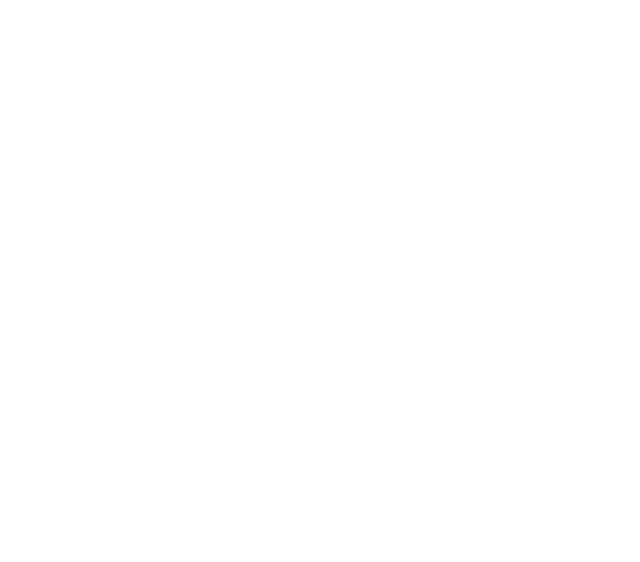
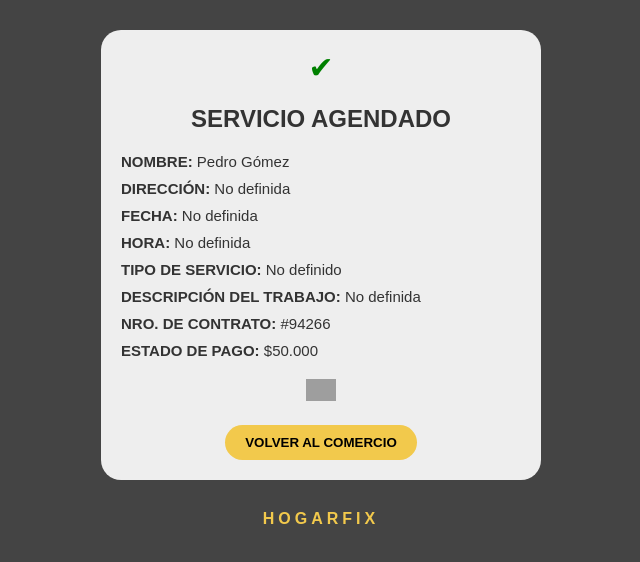
Before and after one commit to JPalacios-8/HogarFix, a plain HTML site: page html/confirmacion.html in a window 1280 px wide. Shown: the whole page, without its empty margins (319-959 px from the left). Drawn offline with Linux system fonts and the light colour scheme; grey boxes are pictures that could not be loaded.

Commit message:
confirmacion

```diff
--- a/html/confirmacion.html
+++ b/html/confirmacion.html
@@ -0,0 +1,105 @@
+<!DOCTYPE html>
+<html lang="es">
+<head>
+  <meta charset="UTF-8" />
+  <meta name="viewport" content="width=device-width, initial-scale=1.0"/>
+  <title>Servicio Agendado</title>
+  <style>
+    body {
+      margin: 0;
+      font-family: sans-serif;
+      background-color: #444;
+      color: #333;
+    }
+
+    .contenedor {
+      max-width: 400px;
+      margin: auto;
+      background-color: #eee;
+      border-radius: 20px;
+      padding: 20px;
+      margin-top: 30px;
+      text-align: center;
+    }
+
+    .check {
+      font-size: 30px;
+      color: green;
+      margin-bottom: 10px;
+    }
+
+    .dato {
+      text-align: left;
+      margin: 10px 0;
+      font-size: 15px;
+    }
+
+    .bold {
+      font-weight: bold;
+    }
+
+    .descargar {
+      margin-top: 20px;
+    }
+
+    .btn {
+      margin-top: 20px;
+      background-color: #f2c94c;
+      border: none;
+      padding: 10px 20px;
+      border-radius: 20px;
+      font-weight: bold;
+      cursor: pointer;
+    }
+
+    footer {
+      text-align: center;
+      color: #f2c94c;
+      margin-top: 30px;
+      letter-spacing: 4px;
+      font-weight: bold;
+    }
+  </style>
+</head>
+<body>
+  <div class="contenedor">
+    <div class="check">✔</div>
+    <h2>SERVICIO AGENDADO</h2>
+
+    <div class="dato"><span class="bold">NOMBRE:</span> Pedro Gómez</div>
+    <div class="dato"><span class="bold">DIRECCIÓN:</span> <span id="direccion"></span></div>
+    <div class="dato"><span class="bold">FECHA:</span> <span id="fecha"></span></div>
+    <div class="dato"><span class="bold">HORA:</span> <span id="hora"></span></div>
+    <div class="dato"><span class="bold">TIPO DE SERVICIO:</span> <span id="tipo"></span></div>
+    <div class="dato"><span class="bold">DESCRIPCIÓN DEL TRABAJO:</span> <span id="descripcion"></span></div>
+    <div class="dato"><span class="bold">NRO. DE CONTRATO:</span> #<span id="contrato"></span></div>
+    <div class="dato"><span class="bold">ESTADO DE PAGO:</span> <span id="pago"></span></div>
+
+    <div class="descargar">
+      <img src="https://cdn-icons-png.flaticon.com/512/724/724933.png" alt="Descargar" width="30">
+    </div>
+
+    <button class="btn" onclick="window.location.href='home.html'">VOLVER AL COMERCIO</button>
+  </div>
+
+  <footer>HOGARFIX</footer>
+
+  <script>
+    // Simular datos del formulario guardados en localStorage
+    const datos = JSON.parse(localStorage.getItem("datosServicio")) || {};
+
+    document.getElementById("direccion").textContent = datos.direccion || "No definida";
+    document.getElementById("fecha").textContent = datos.fecha || "No definida";
+    document.getElementById("hora").textContent = datos.hora || "No definida";
+    document.getElementById("tipo").textContent = datos.servicio || "No definido";
+    document.getElementById("descripcion").textContent = datos.descripcion || "No definida";
+
+    // Nro. de contrato aleatorio
+    document.getElementById("contrato").textContent = Math.floor(Math.random() * 90000 + 10000);
+
+    // Estado de pago basado en negociación
+    const precioFinal = localStorage.getItem("precioNegociado") || "50.000";
+    document.getElementById("pago").textContent = "$" + precioFinal;
+  </script>
+</body>
+</html>
```
Also changed, not shown: html/chat.html (+1 -0 lines).
